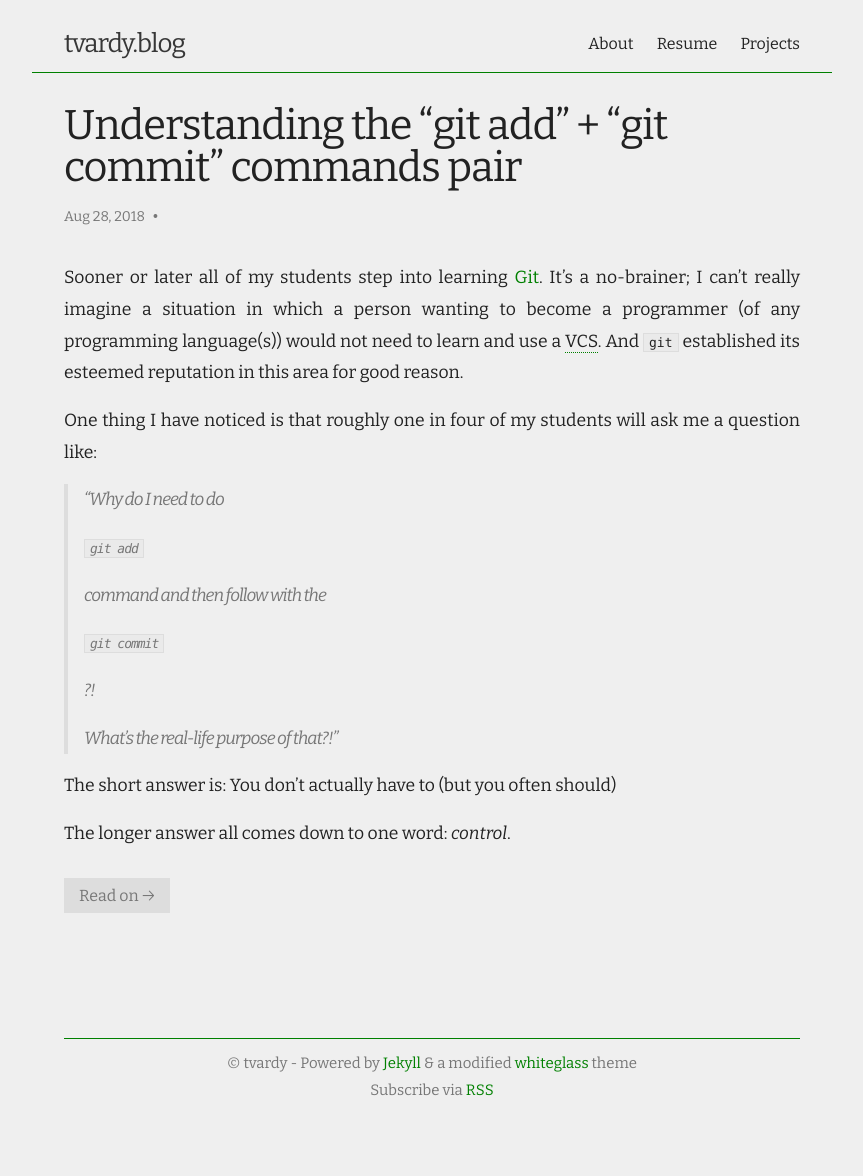
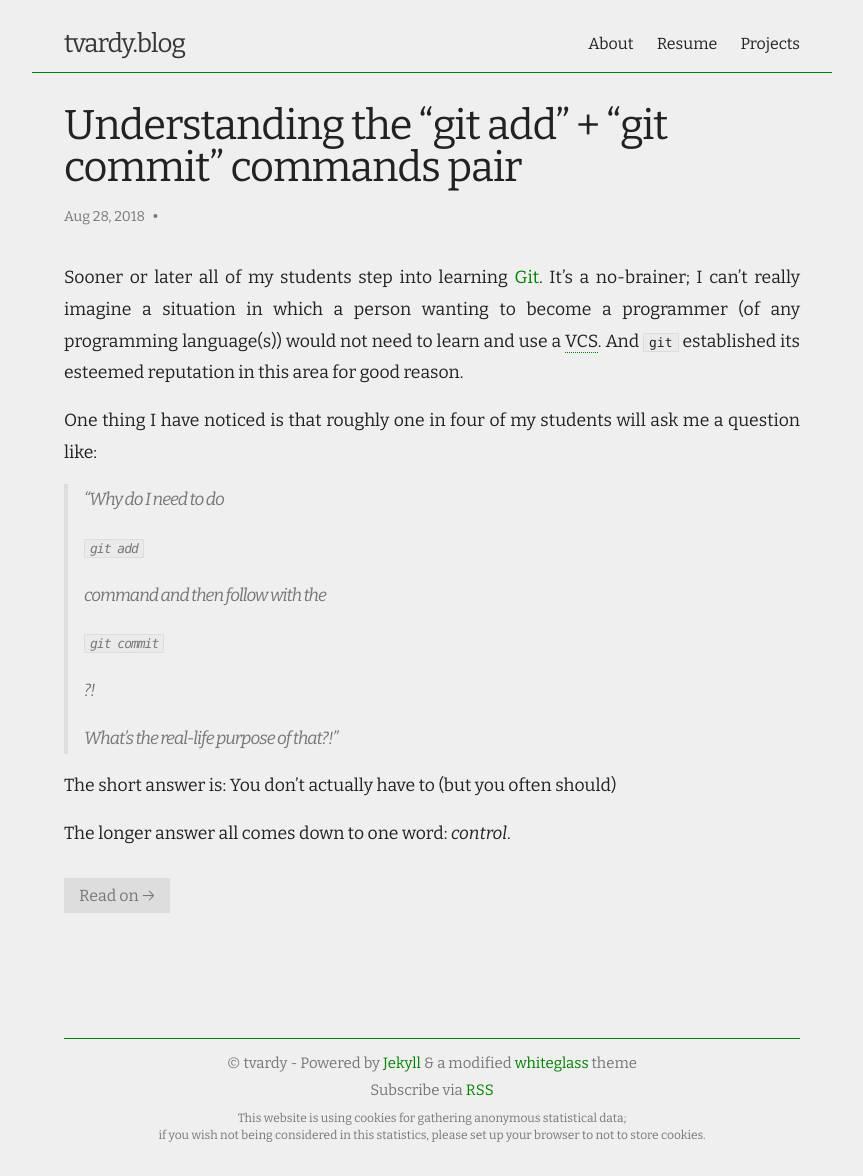
Before and after one commit to tvardy/personal-website, a Jekyll site: the page built from index.html, in a window 1280 px wide. Shown: the whole page, without its empty margins (208-1071 px from the left). Built offline with Jekyll 4.4.1, drawn with Linux system fonts in a browser that asks for light colours; the list of posts is cut into pages by our own code; before the commit the page ends 1136 px from its top, so only the background shows below that.

Commit message:
feat(analytics): add cookies usage information in site-footer

```diff
--- a/_includes/footer_content.html
+++ b/_includes/footer_content.html
@@ -6,3 +6,8 @@
 - Powered by <a href="https://jekyllrb.com" target="_blank">Jekyll</a>
 &amp; a modified <a href="https://github.com/yous/whiteglass" target="_blank">whiteglass</a> theme<br>
 Subscribe via <a href="{{ feed_path | absolute_url }}" target="_blank">RSS</a>
+<br>
+<small>
+This website is using cookies for gathering anonymous statistical data;<br>
+if you wish not being considered in this statistics, please set up your browser to not to store cookies.
+</small>
--- a/_sass/my_whiteglass/_layout.scss
+++ b/_sass/my_whiteglass/_layout.scss
@@ -72,4 +72,11 @@
   p {
     margin: 0;
   }
+
+  small {
+    display: block;
+    font-size: .8em;
+    line-height: 1.4;
+    margin-top: .5em;
+  }
 }
```
